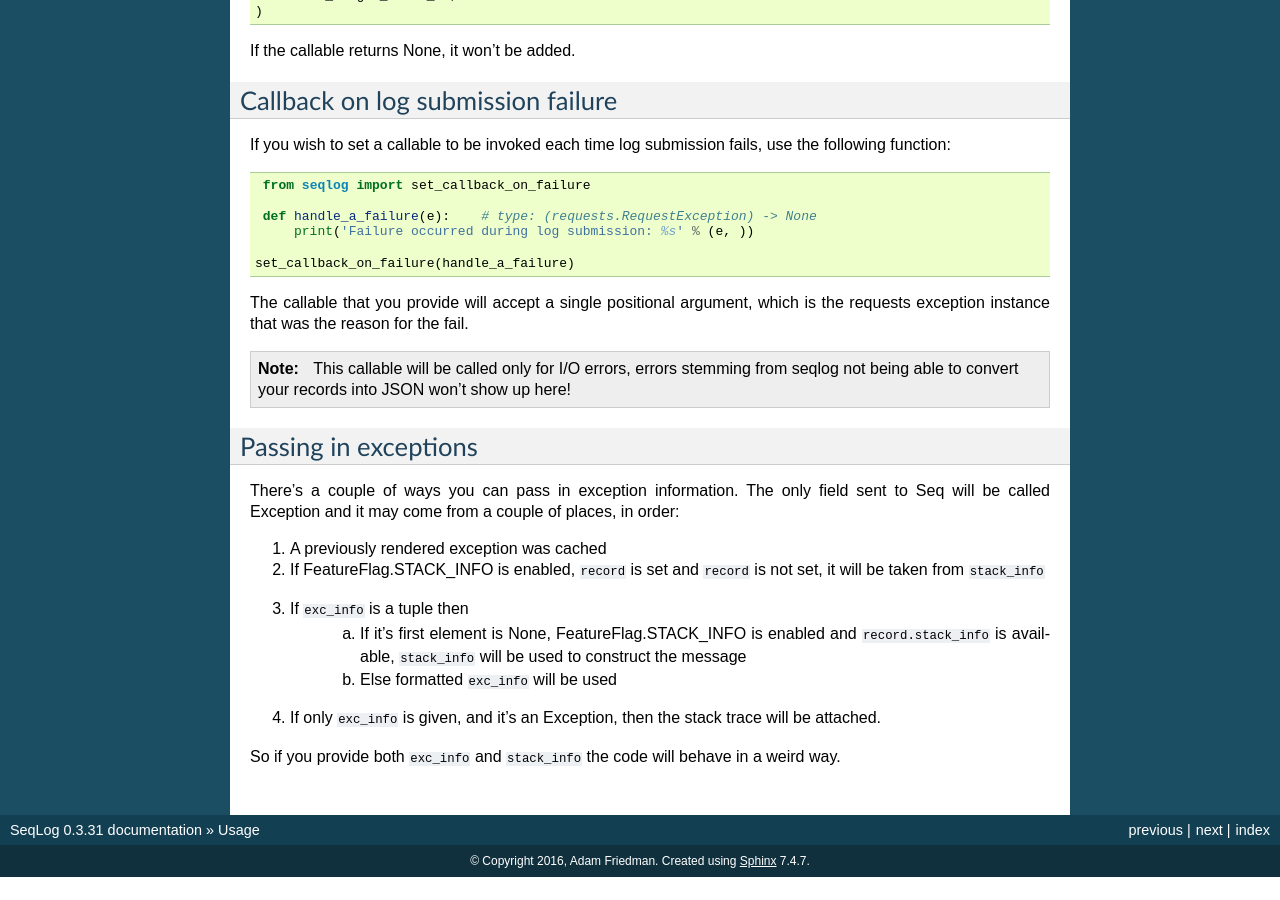
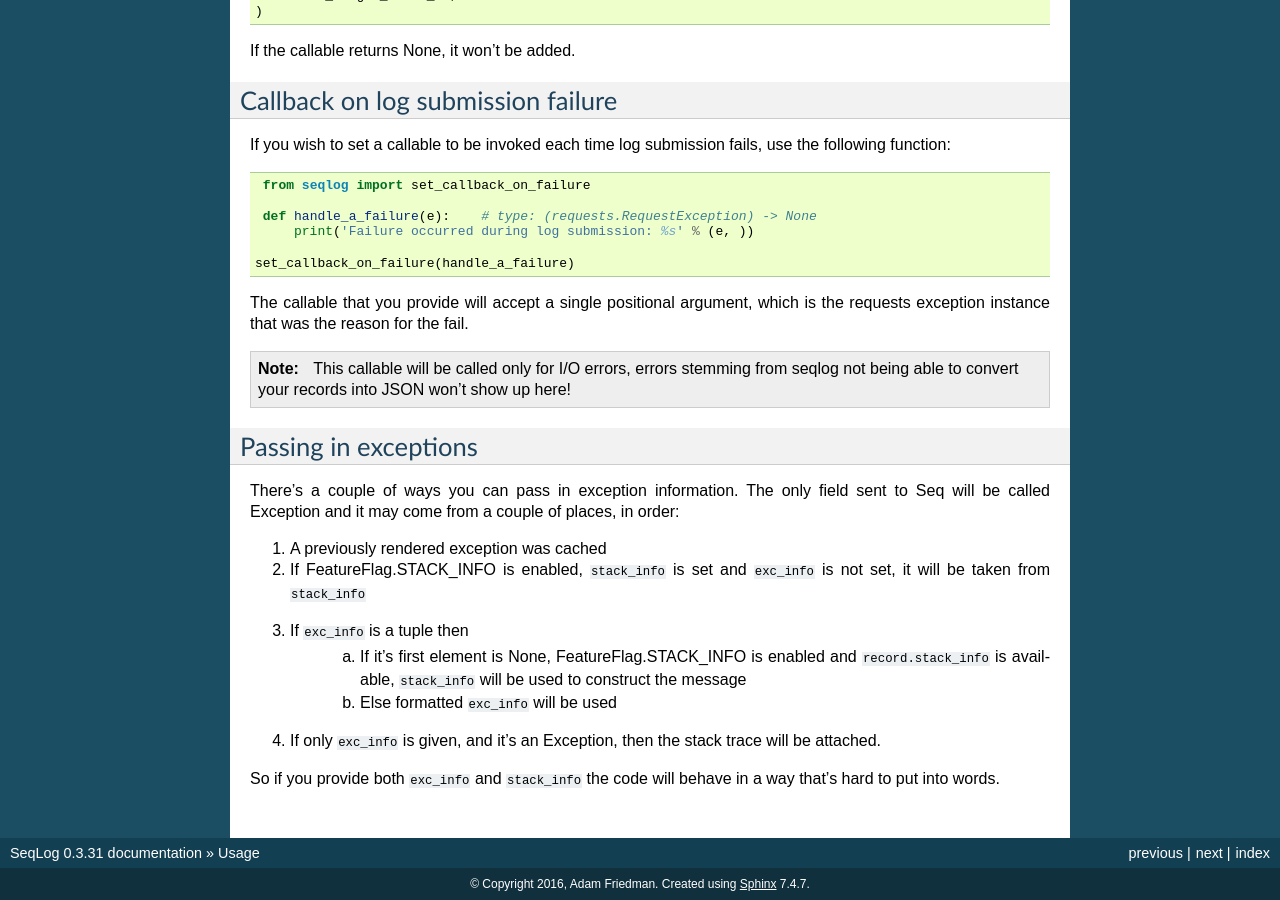
Before and after one commit to tintoy/seqlog, a Sphinx documentation site: the page built from docs/usage.rst, in a window 1280 px wide and 900 px high, scrolled down 3170 px. Built offline with Sphinx 7.4.7, drawn with Linux system fonts in a browser that asks for light colours; before the commit the page ends 4047 px from its top, so only the background shows below that.

Commit message:
fixes #72

```diff
--- a/docs/usage.rst
+++ b/docs/usage.rst
@@ -220,7 +220,7 @@ may come from a couple of places, in order:
 
 1. A previously rendered exception was cached
 
-2. If FeatureFlag.STACK_INFO is enabled, :code:`record` is set and :code:`record` is not set, it
+2. If FeatureFlag.STACK_INFO is enabled, :code:`stack_info` is set and :code:`exc_info` is not set, it
    will be taken from :code:`stack_info`
 
 3. If :code:`exc_info` is a tuple then
@@ -230,4 +230,4 @@ may come from a couple of places, in order:
 
 4. If only :code:`exc_info` is given, and it's an Exception, then the stack trace will be attached.
 
-So if you provide both :code:`exc_info` and :code:`stack_info` the code will behave in a weird way.
+So if you provide both :code:`exc_info` and :code:`stack_info` the code will behave in a way that's hard to put into words.
```
